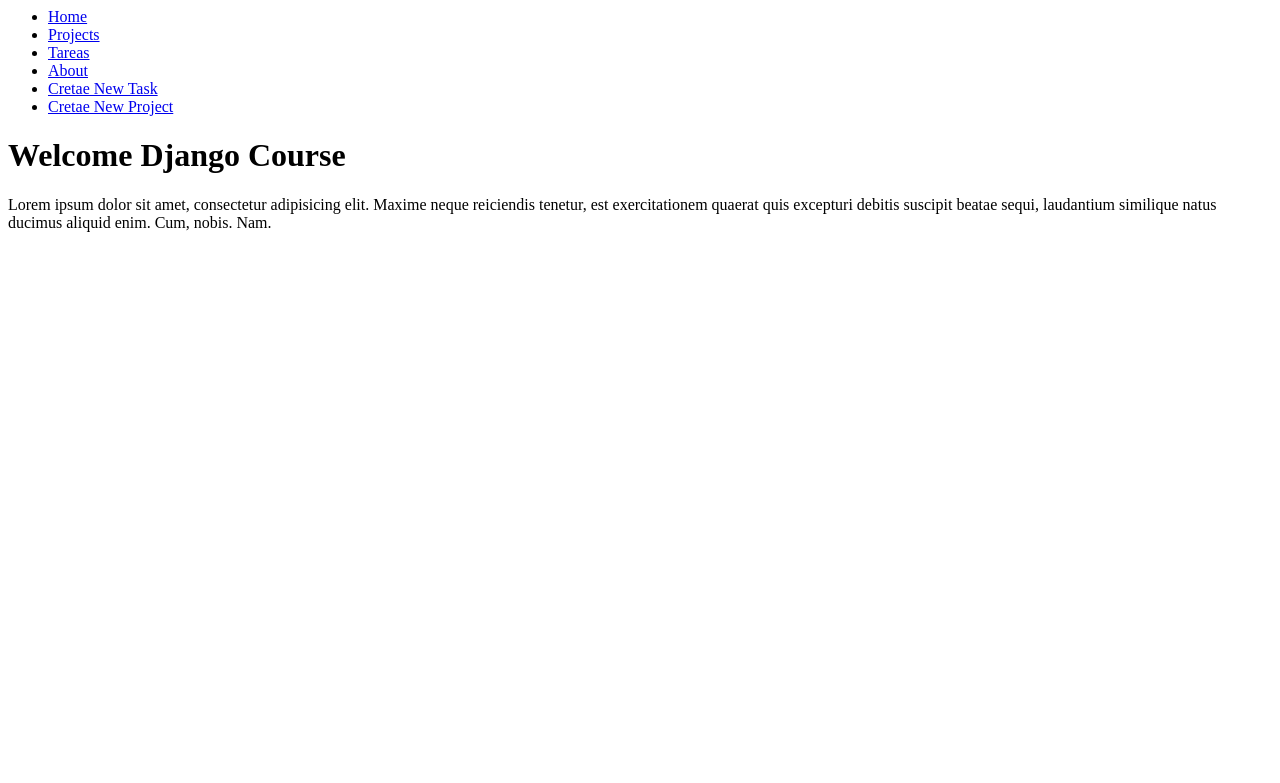
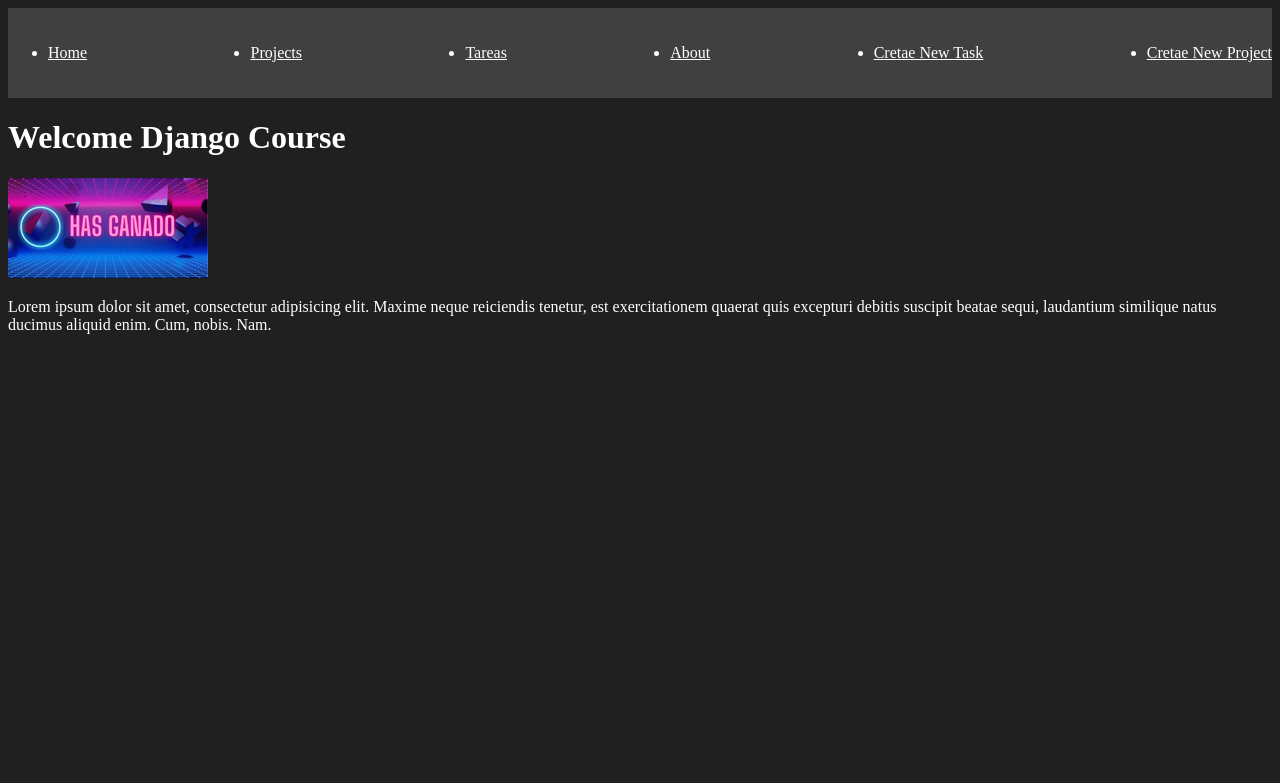
Before and after one commit to felixstiven/Python_Django-ejercicios-, a Django app: page / in a window 1280 px wide. Shown: the top 783 px of the page. Run offline with Django 5.2, Linux system fonts and the light colour scheme; parts of the project's set-up code (start-up, migrations or seed data) failed here and were passed over.

Commit message:
sbiendo codigo

```diff
--- a/myapp/forms.py
+++ b/myapp/forms.py
@@ -5,3 +5,4 @@
     descripcion = forms.CharField(label="descripcion de la tarea", widget=forms.Textarea)
 
 class CreateNewProject(forms.Form):
+    name = forms.CharField(label="Nombre del projecto", max_length=200)
--- /dev/null
+++ b/myapp/static/styles/main.css
@@ -0,0 +1,17 @@
+body {
+    background-color: #202020;
+    color: white;
+}
+
+.navbar{
+    background: #404040;
+    padding: 20px 0 ;
+}
+.navbar ul{
+    display: flex;
+    justify-content: space-between;
+}
+
+.navbar ul li a {
+    color: white;
+}
--- a/myapp/templates/index.html
+++ b/myapp/templates/index.html
@@ -1,8 +1,11 @@
 {% extends 'layouts/base.html' %}
+
+{% load static%}
 
 {% block content %}
 
 <h1> {{title}}</h1>
+<img src="{% static 'circleganado.png' %}" alt="">
 <p> Lorem ipsum dolor sit amet, consectetur adipisicing elit. Maxime neque reiciendis tenetur, est exercitationem quaerat quis excepturi debitis suscipit beatae sequi, laudantium similique natus ducimus aliquid enim. Cum, nobis. Nam.</p>
 
 {% endblock %}
--- a/myapp/templates/layouts/base.html
+++ b/myapp/templates/layouts/base.html
@@ -1,24 +1,36 @@
-<nav>
+{% load static %}
+<!DOCTYPE html>
+<html lang="en">
+<head>
+    <meta charset="UTF-8">
+    <meta name="viewport" content="width=device-width, initial-scale=1.0">
+    <title>Django Project</title>
+    <link rel="stylesheet" href="{% static 'styles/main.css' %}">
+</head>
+<body>
+    <nav class="navbar">
         <ul>
             <li>
-            <a href="/index">Home</a>
+                <a href="{% url 'index' %}">Home</a>
             </li>
             <li>
-            <a href="/projects">Projects</a>
+                <a href="{% url 'projects' %}">Projects</a>
             </li>
             <li>
-            <a href="/tasks">Tareas</a>
+                <a href="{% url 'tasks' %}">Tareas</a>
             </li>
             <li>
-            <a href="/about">About</a>
+                <a href="{% url 'about' %}">About</a>
             </li>
             <li>
-            <a href="/create_task">Cretae New Task</a>
+                <a href="{% url 'create_task' %}">Cretae New Task</a>
             </li>
             <li>
-            <a href="/create_project">Cretae New Project</a>
+                <a href="{% url 'create_project' %}">Cretae New Project</a>
             </li>
         </ul>
     </nav>
     {% block content %}
     {% endblock %}
+</body>
+</html>
--- a/myapp/urls.py
+++ b/myapp/urls.py
@@ -2,13 +2,13 @@
 from myapp import views
 
 urlpatterns = [
-    path("", views.index ),
-    path("about/", views.about),
-    path('hello/<str:username>', views.hello),
-    path("projects", views.projects),
-    path("tasks/", views.tasks),
-    path("create_task/", views.create_task),
-    path("create_project/", views.create_project),
+    path("", views.index, name="index" ),
+    path("about/", views.about, name="about"),
+    path('hello/<str:username>', views.hello, name="hello"),
+    path("projects", views.projects, name="projects"),
+    path("tasks/", views.tasks, name="tasks"),
+    path("create_task/", views.create_task, name="create_task"),
+    path("create_project/", views.create_project, name="create_project"),
 
 
 ]
--- a/myapp/views.py
+++ b/myapp/views.py
@@ -2,7 +2,7 @@
 from django.http import HttpResponse
 from .models import Project, Task
 from django.shortcuts import render, redirect
-from .forms import CreateNewTask
+from .forms import CreateNewTask, CreateNewProject
 
 
 # Create your views here.
@@ -40,6 +40,12 @@
         })
     else:
         Task.objects.create(title=request.POST['title'], descripcion=request.POST['descripcion'], project_id=1)
-        return redirect('/tasks/')
+        return redirect('tasks')
 def create_project(request):
-    return render(request, 'projects/create_project.html')
+    if request.method == 'GET':
+        return render(request, 'projects/create_project.html', {
+            'form' : CreateNewProject()
+        })
+    else:
+        Project.objects.create(name=request.POST['name'])
+        return redirect('projects')
```
Also changed, not shown: myapp/templates/projects/create_project.html (+9 -0 lines), db.sqlite3, myapp/static/circleganado.png (added). Lines whose indentation alone changed are shown as unchanged.
